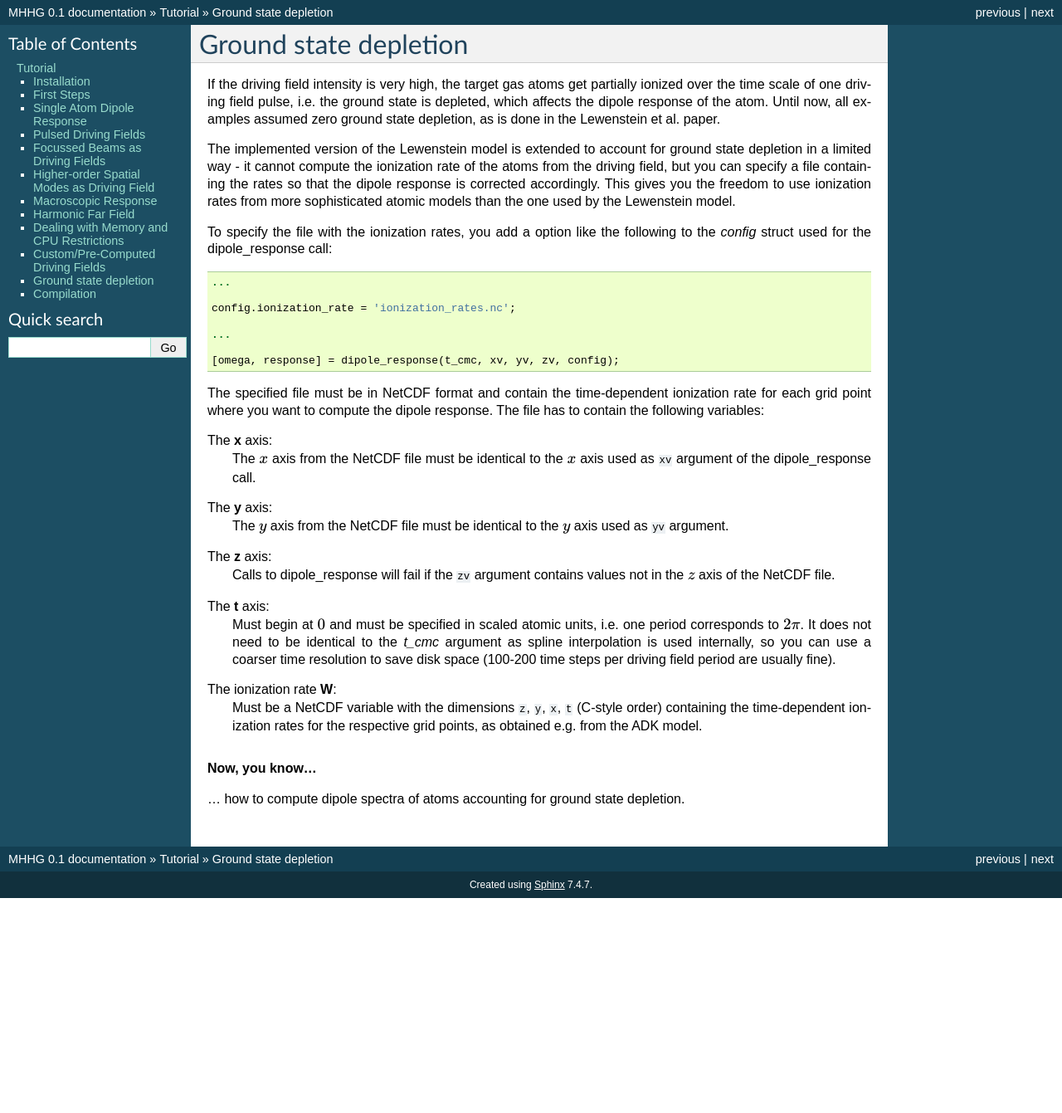
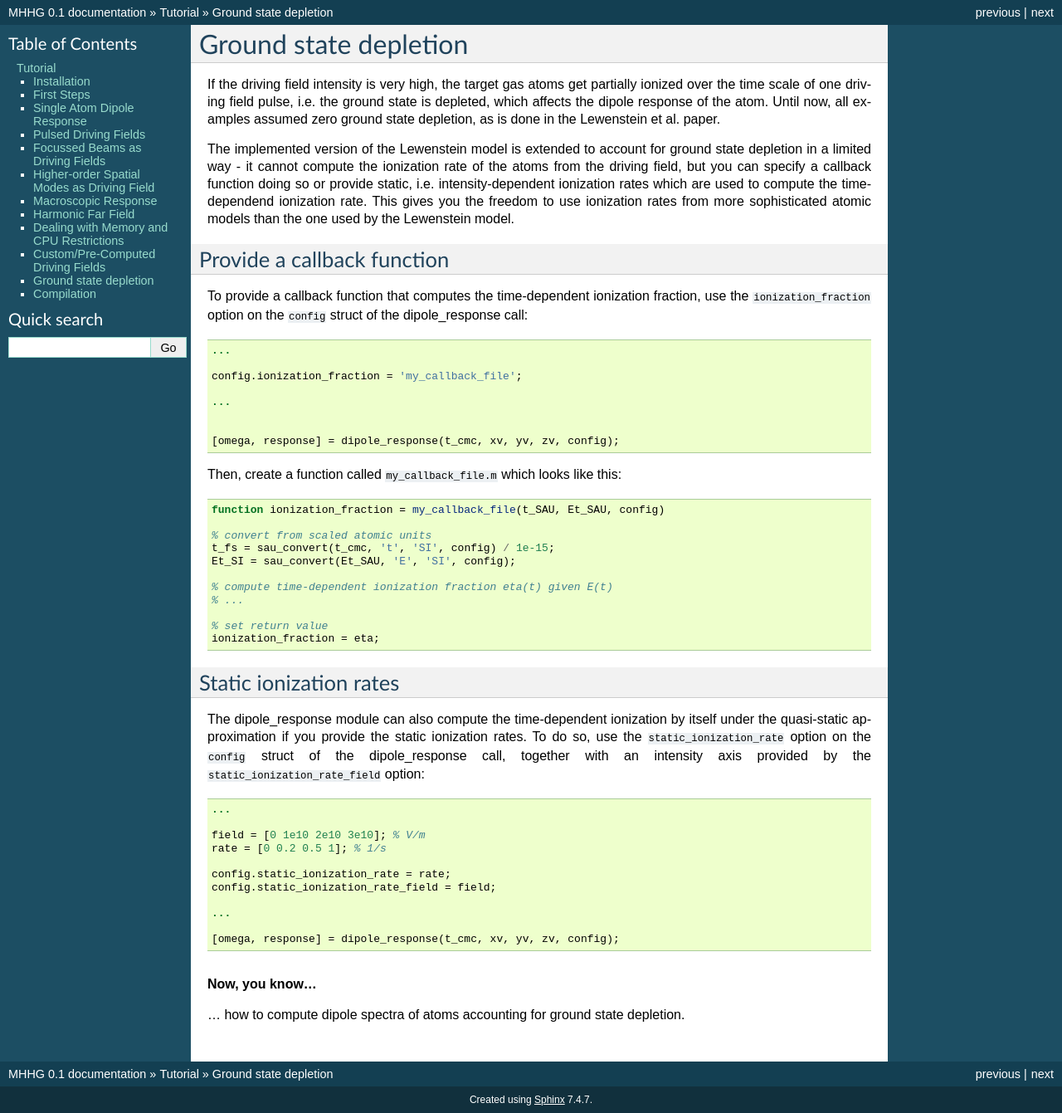
Before and after one commit to Leberwurscht/HHGmax, a Sphinx documentation site: the page built from doc/source/tutorial/ground_state_depletion.rst, in a window 1280 px wide. Shown: the whole page at 83% size. Built offline with Sphinx 7.4.7, drawn with Linux system fonts in a browser that asks for light colours; formulas are drawn with MathJax 3; before the commit the page ends 1082 px from its top, so only the background shows below that.

Commit message:
do not read ionization rate from NetCDF file, instead allow to provide a callback or static ionization rates

```diff
--- a/doc/source/tutorial/ground_state_depletion.rst
+++ b/doc/source/tutorial/ground_state_depletion.rst
@@ -5,40 +5,57 @@ Ground state depletion
 
 If the driving field intensity is very high, the target gas atoms get partially ionized over the time scale of one driving field pulse, i.e. the ground state is depleted, which affects the dipole response of the atom. Until now, all examples assumed zero ground state depletion, as is done in the Lewenstein et al. paper.
 
-The implemented version of the Lewenstein model is extended to account for ground state depletion in a limited way - it cannot compute the ionization rate of the atoms from the driving field, but you can specify a file containing the rates so that the dipole response is corrected accordingly. This gives you the freedom to use ionization rates from more sophisticated atomic models than the one used by the Lewenstein model.
+The implemented version of the Lewenstein model is extended to account for ground state depletion in a limited way - it cannot compute the ionization rate of the atoms from the driving field, but you can specify a callback function doing so or provide static, i.e. intensity-dependent ionization rates which are used to compute the time-dependend ionization rate. This gives you the freedom to use ionization rates from more sophisticated atomic models than the one used by the Lewenstein model.
 
 .. highlight:: matlab
 
-To specify the file with the ionization rates, you add a option like the following to the `config` struct used for the :ref:`dipole_response` call::
+Provide a callback function
+---------------------------
+
+To provide a callback function that computes the time-dependent ionization fraction, use the ``ionization_fraction`` option on the ``config`` struct of the :ref:`dipole_response` call::
 
    ...
 
-   config.ionization_rate = 'ionization_rates.nc';
+   config.ionization_fraction = 'my_callback_file';
+
+   ...
+
+
+   [omega, response] = dipole_response(t_cmc, xv, yv, zv, config);
+
+Then, create a function called ``my_callback_file.m`` which looks like this::
+
+   function ionization_fraction = my_callback_file(t_SAU, Et_SAU, config)
+
+   % convert from scaled atomic units
+   t_fs = sau_convert(t_cmc, 't', 'SI', config) / 1e-15;
+   Et_SI = sau_convert(Et_SAU, 'E', 'SI', config);
+
+   % compute time-dependent ionization fraction eta(t) given E(t)
+   % ...
+
+   % set return value
+   ionization_fraction = eta;
+
+Static ionization rates
+-----------------------
+
+The :ref:`dipole_response` module can also compute the time-dependent ionization by itself under the quasi-static approximation if you provide the static ionization rates. To do so,
+use the ``static_ionization_rate`` option on the ``config`` struct of the :ref:`dipole_response` call, together with an intensity axis provided by the ``static_ionization_rate_field``
+option::
+
+   ...
+
+   field = [0 1e10 2e10 3e10]; % V/m
+   rate = [0 0.2 0.5 1]; % 1/s
+
+   config.static_ionization_rate = rate;
+   config.static_ionization_rate_field = field;
 
    ...
 
    [omega, response] = dipole_response(t_cmc, xv, yv, zv, config);
 
-The specified file must be in NetCDF format and contain the time-dependent ionization rate for each grid point where you want to compute the dipole response. The file has to contain the following variables:
-
-The **x** axis:
-  The :math:`x` axis from the NetCDF file must be identical to the :math:`x` axis used as ``xv`` argument of the :ref:`dipole_response` call.
-
-The **y** axis:
-  The :math:`y` axis from the NetCDF file must be identical to the :math:`y` axis used as ``yv`` argument.
-
-The **z** axis:
-  Calls to :ref:`dipole_response` will fail if the ``zv`` argument contains values not in the :math:`z` axis of the NetCDF file.
-
-The **t** axis:
-  Must begin at :math:`0` and must be specified in scaled atomic units, i.e. one period corresponds to :math:`2\pi`. It does not need to be identical to the `t_cmc` argument as spline interpolation is used internally, so you can use a coarser time resolution to save disk space (100-200 time steps per driving field period are usually fine).
-
-The ionization rate **W**:
-  Must be a NetCDF variable with the dimensions ``z``, ``y``, ``x``, ``t`` (C-style order) containing the time-dependent ionization rates for the respective grid points, as obtained e.g. from the ADK model.
-
-.. todo::
-   symmetry
-
 .. rubric:: Now, you know...
 
 ... how to compute dipole spectra of atoms accounting for ground state depletion.
```
Also changed, not shown: 1 other file.
